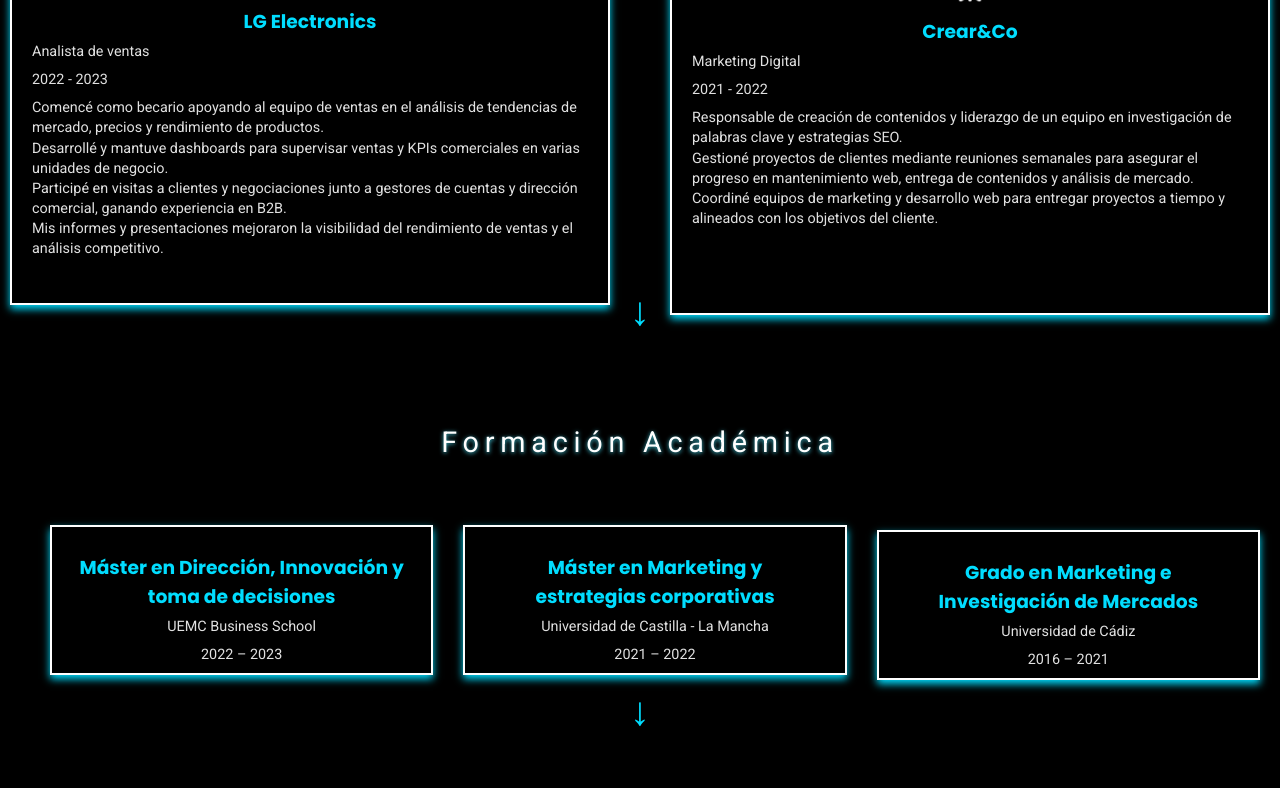
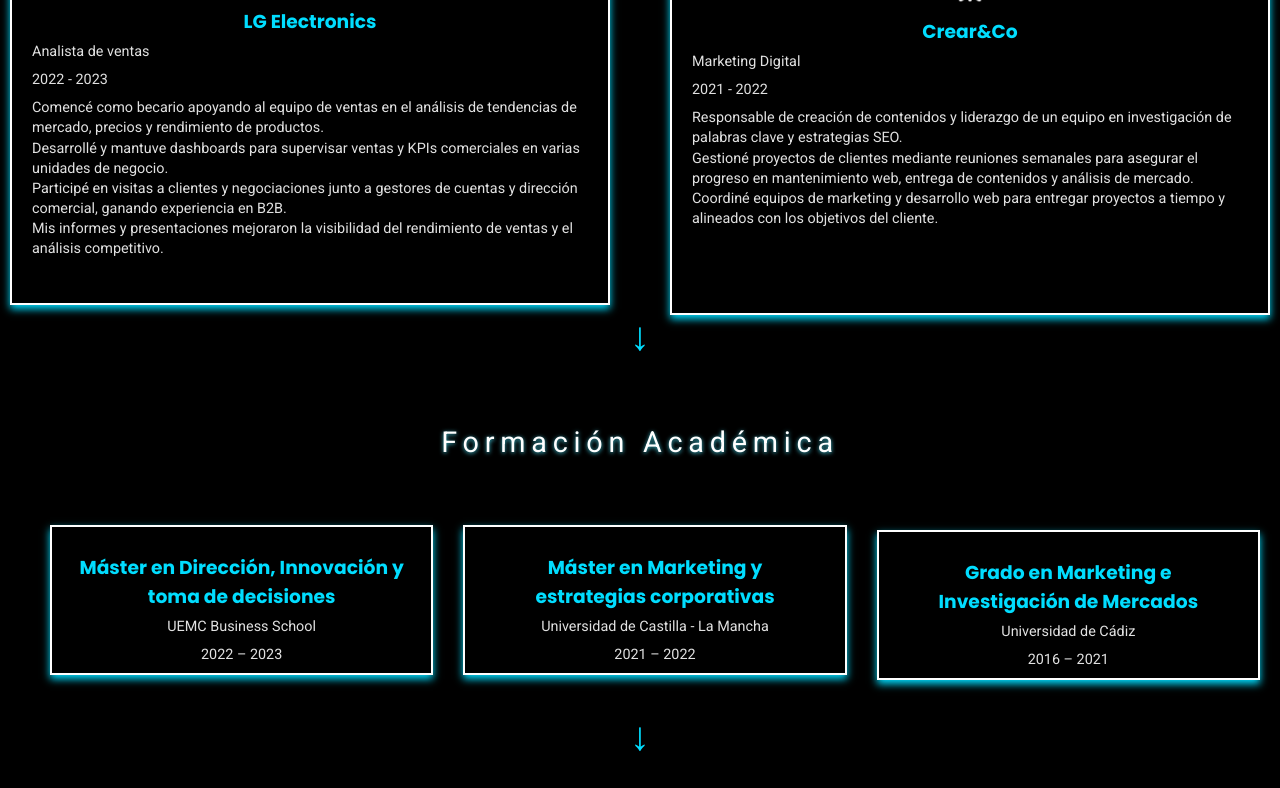
Before and after one commit to jesusmandly/cv-jesusmandly, a plain HTML site: page index.html in a window 1280 px wide. Shown: the part 2295-3083 px from the top of the page. Drawn offline with Linux system fonts and the light colour scheme.

Commit message:
Update cvjesusmandly.css

```diff
--- a/css/cvjesusmandly.css
+++ b/css/cvjesusmandly.css
@@ -605,7 +605,7 @@
 
 .flecha_abajo_experiencia {
   position: absolute;
-  bottom: 30px;
+  bottom: 5px;
   left: 50%;
   transform: translateX(-50%);
   font-size: 2.5em;
@@ -775,7 +775,7 @@
 
 .flecha_abajo_estudios {
   position: absolute;
-  bottom: 30px;
+  bottom: 5px;
   left: 50%;
   transform: translateX(-50%);
   font-size: 2.5em;
```
